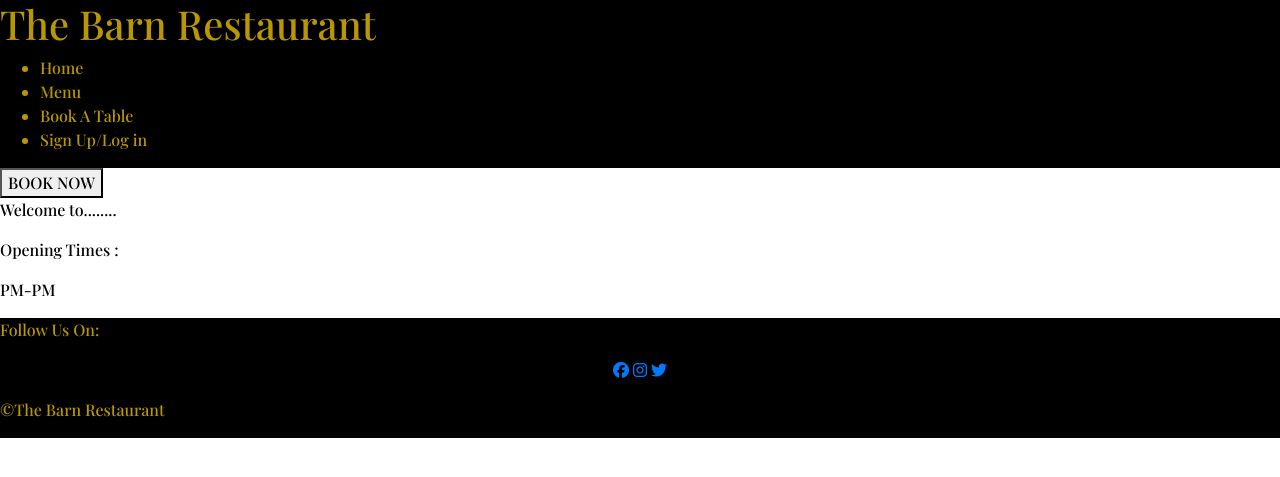
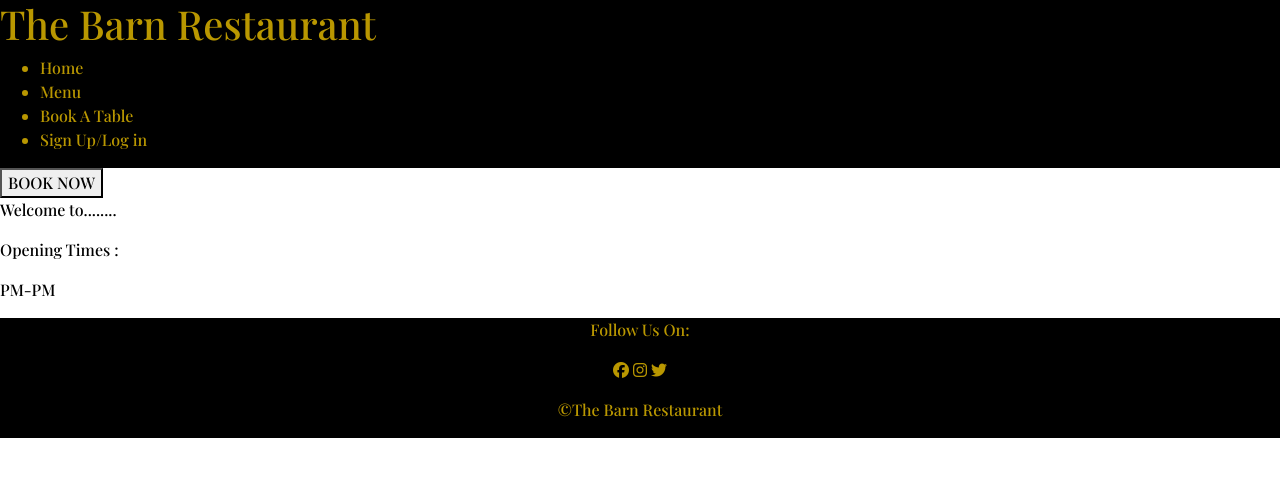
Before and after one commit to K-JC/The_Barn, a Django app: page / in a window 1280 px wide. Shown: the top 477 px of the page. Run offline with Django 3.2, Linux system fonts and the light colour scheme; some libraries are stand-ins or nearby versions.

Commit message:
add stytling to the follow us,social link and copy right area, all centered and the same color as the main logo

```diff
--- a/static/css/style.css
+++ b/static/css/style.css
@@ -1,6 +1,7 @@
 /*import google fonts*/
 @import url('https://fonts.googleapis.com/css2?family=Playfair+Display:wght@500&display=swap');
 
+/*body*/
 body {
     font-family: 'Playfair Display', sans-serif;
     font-weight: 200;
@@ -8,6 +9,7 @@ body {
     color:black;
 }
 
+/*the barn logo*/
 #barn-logo {
     font-family: 'Playfair Display', sans-serif;
     font-weight: 400;
@@ -18,22 +20,33 @@ body {
     background-image: url('../css/images/hero-image.jpg');
 }
 
+/*navagation bar area*/
 .nav-bar {
     color: #b99700;
     background-color: black;
 }
+/*footer area*/
 
 footer {
     color: #b99700;
     background-color: black;
 }
 
-/*fix color */
+/*Social Links*/
+
 .social-links {
     text-align: center;
-
+}
+.social-links > a {
+    color: #b99700;
+    text-decoration: none;
 }
 
+#copyright {
+    text-align: center;
+}
+
+/*login/signup buttons*/
 .btn-signup {
     background-color: #b99700;
     color: white;
--- a/templates/base.html
+++ b/templates/base.html
@@ -47,14 +47,14 @@
 <footer>
 <!--Social media links and contact details -->
 <div>
-<p>Follow Us On: </p>
+<p class="social-links">Follow Us On: </p>
 <p class="social-links">
     <a href="https://facebook.com" target="_blank" rel="noopener" aria-label="Visit us on our Facebook page (opens in a new tab)"><i class="fa-brands fa-facebook"></i>
     </a>
     <a href="https://www.instagram.com/" target="_blank" rel="noopener" aria-label="Visit us on our Instagram page (opens in a new tab)"><i class="fa-brands fa-instagram"></i> </a>
     <a href="https://twitter.com/" target="_blank" rel="noopener" aria-label="Visit us on our Twitter page (opens in a new tab)"><i class="fa-brands fa-twitter"></i> </a>
 </p>
-<p>©The Barn Restaurant</p>
+<p id="copyright">©The Barn Restaurant</p>
 </div>
 </footer>
 </body>
```
